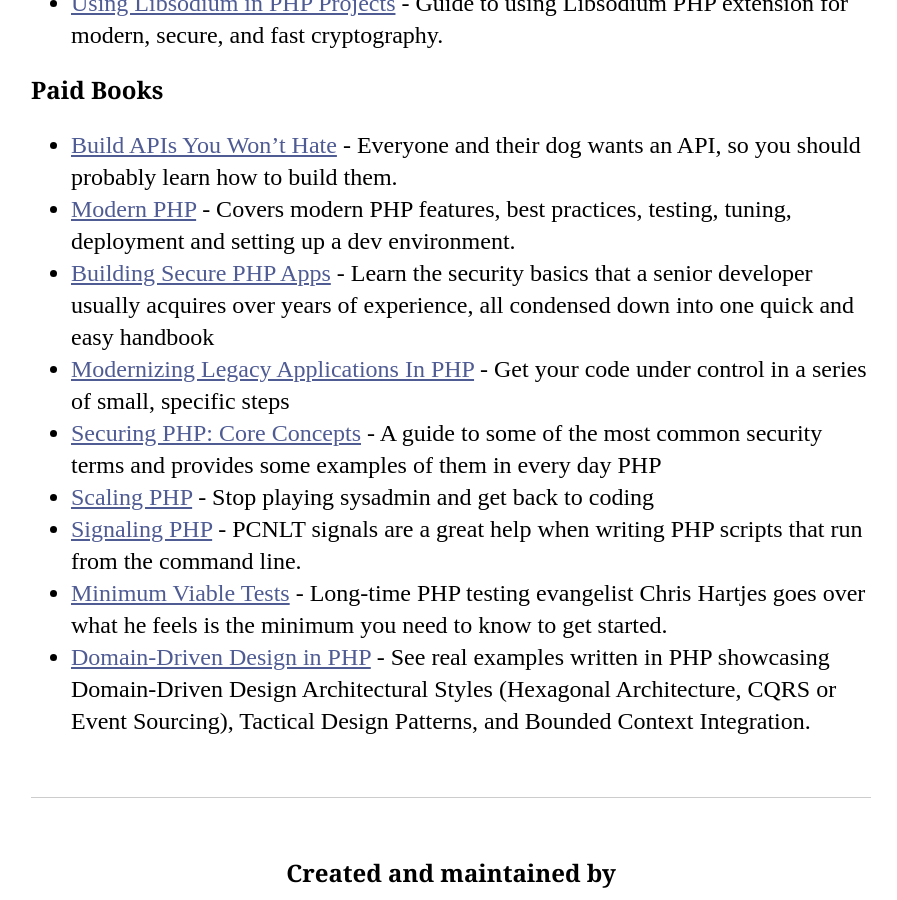
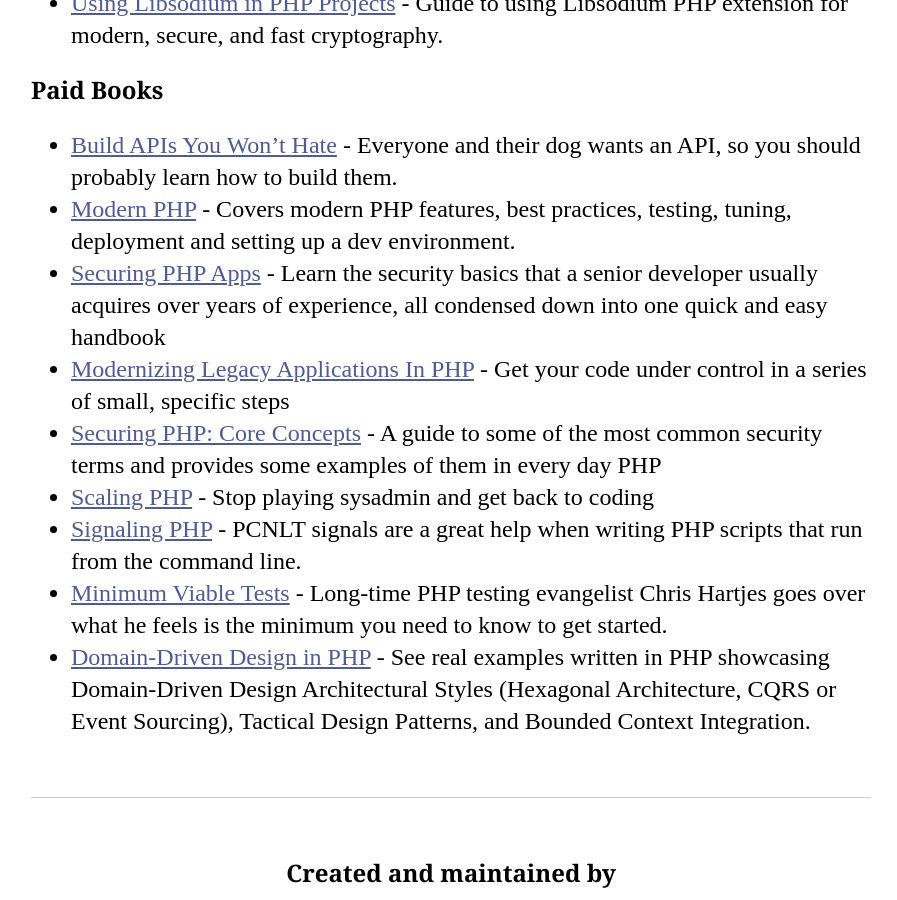
Before and after one commit to codeguy/php-the-right-way, a Jekyll site: the page built from _posts/16-10-01-Books.md, in a window 1280 px wide and 900 px high, scrolled down 1662 px. Shown: the whole window, without its empty margins (189-1086 px from the left). Built offline with Jekyll 4.4.1, drawn with Linux system fonts in a browser that asks for light colours; our own code applies the rules of GitHub Pages for plain Markdown files.

Commit message:
Update a book to its new title & link

```diff
--- a/_posts/16-10-01-Books.md
+++ b/_posts/16-10-01-Books.md
@@ -22,7 +22,7 @@ for modern, secure, and fast cryptography.
 * [Build APIs You Won't Hate](https://apisyouwonthate.com/) - Everyone and their dog wants an API,
 so you should probably learn how to build them.
 * [Modern PHP](http://shop.oreilly.com/product/0636920033868.do) - Covers modern PHP features, best practices, testing, tuning, deployment and setting up a dev environment.
-* [Building Secure PHP Apps](https://leanpub.com/buildingsecurephpapps) - Learn the security basics that a senior
+* [Securing PHP Apps](https://link.springer.com/book/10.1007/978-1-4842-2120-4) - Learn the security basics that a senior
 developer usually acquires over years of experience, all condensed down into one quick and easy handbook
 * [Modernizing Legacy Applications In PHP](https://leanpub.com/mlaphp) - Get your code under control in a series of
 small, specific steps
```
